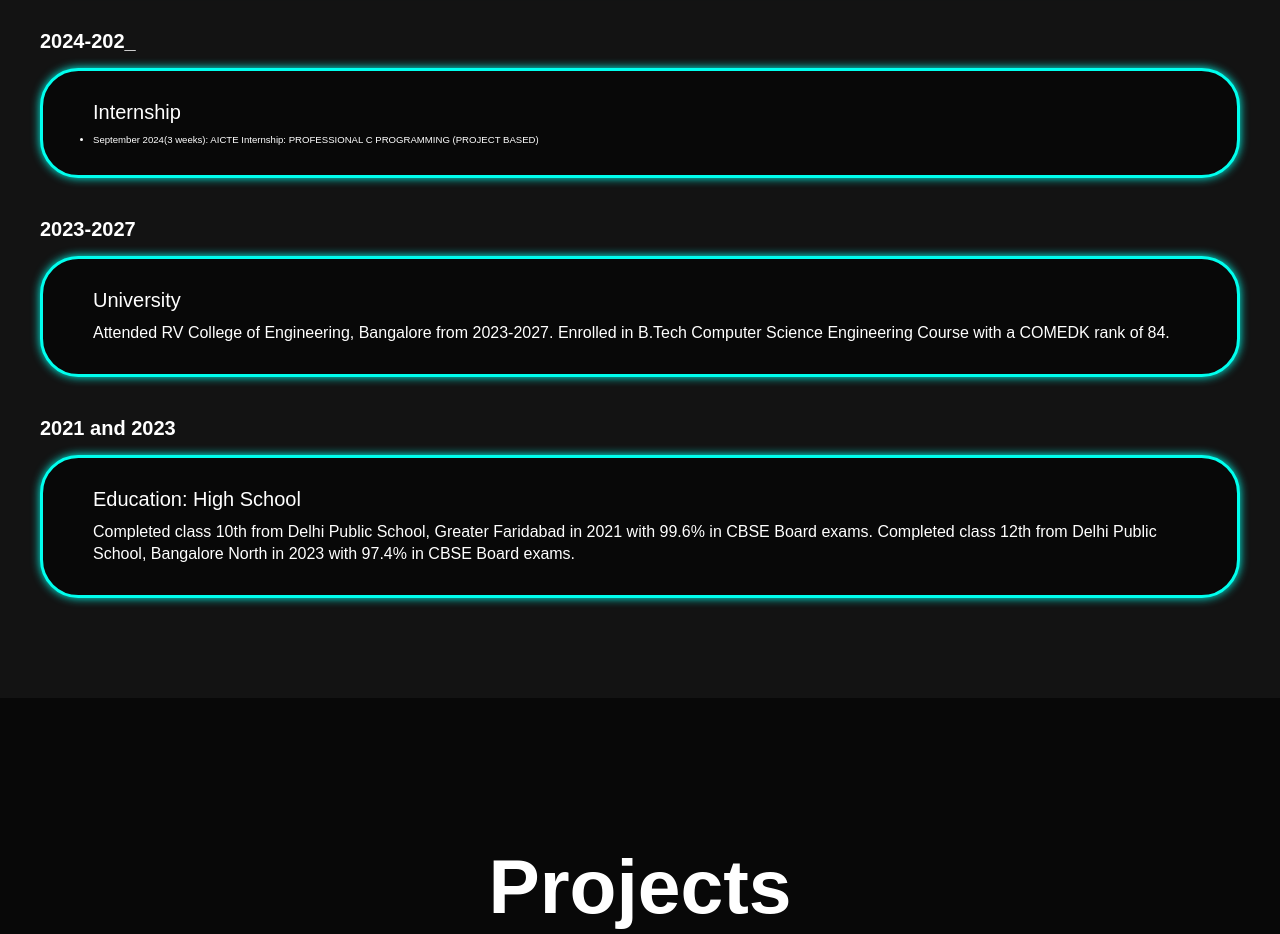
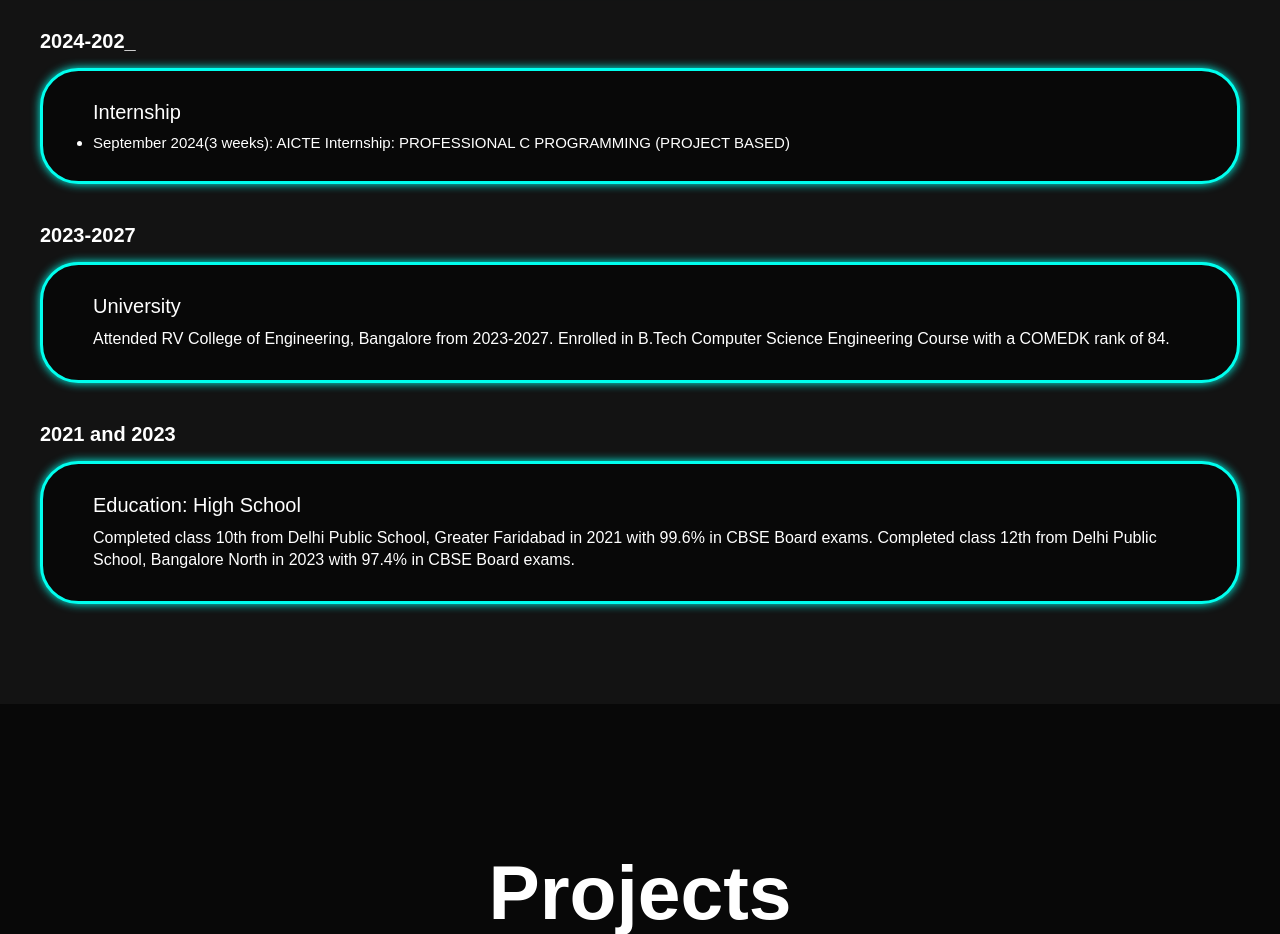
Before and after one commit to arushi-vaidya/Personal-Portfolio-Website, a plain HTML site: page index.html in a window 1280 px wide. Shown: the part 1260-2194 px from the top of the page. Drawn offline with nearby package versions, Linux system fonts and the light colour scheme.

Commit message:
Add files via upload

```diff
--- a/styles.css
+++ b/styles.css
@@ -103,6 +103,8 @@ span{
 .home-image{
     border-radius: 50%;
 }
+
+
 .home-image img{
     position: relative;
     top: 3rem;
@@ -507,3 +509,6 @@ span{
     font-size: 1.5rem;
     font: sans-serif;
 }
+.intern{
+    font-size: 15px;
+}
```
